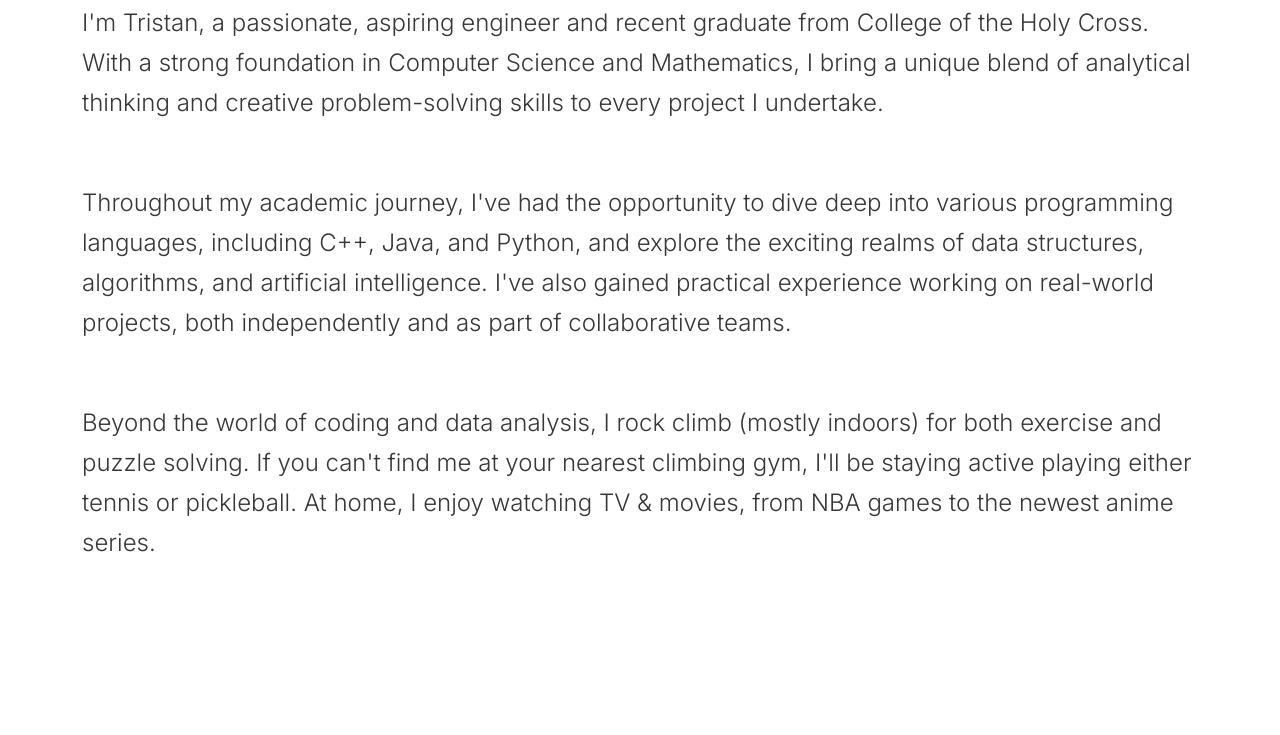
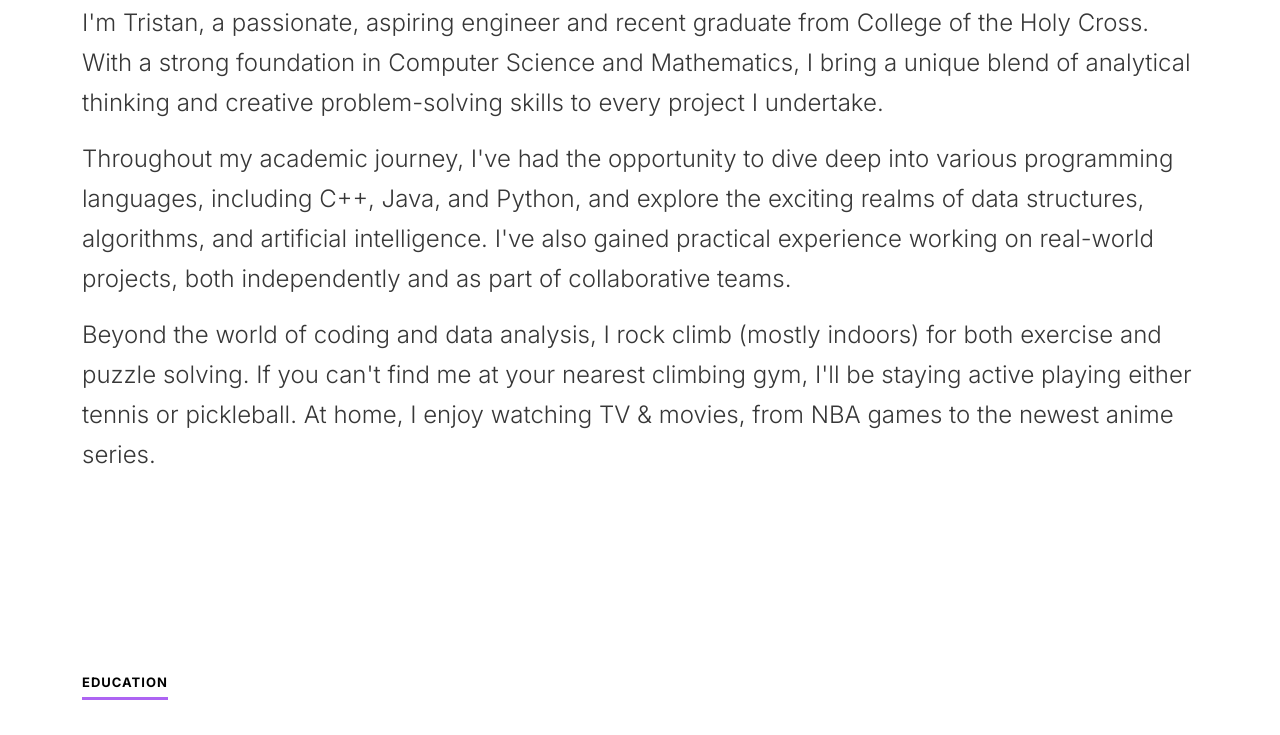
Before and after one commit to tristansilerio/tristansilerio.github.io, a plain HTML site: page index.html in a window 1280 px wide. Shown: the part 1040-1775 px from the top of the page. Drawn offline with nearby package versions, Linux system fonts and the light colour scheme.

Commit message:
formatting

```diff
--- a/assets/css/main.css
+++ b/assets/css/main.css
@@ -316,8 +316,7 @@ svg,img { max-width: 100%; height: auto; }
 ----------------------------------------------------------------*/
 .ds-about-section{ padding-top: 60px; padding-bottom: 60px; }
 .ds-heading{ display: inline-block; font-weight: 700; color: #000; text-transform: uppercase; letter-spacing: 1px; font-size: 13px; border-bottom: 3px solid #ad64f2; padding-bottom: 7px; margin-bottom: 23px; }
-.ds-about-section p{ color: #373737; font-size: 24px; line-height: 40px; font-weight: 300; margin-bottom: 60px; }
-
+.ds-about-section p{ color: #373737; font-size: 24px; line-height: 40px; font-weight: 300;}
 .ds-button{ display: inline-block; text-transform: uppercase;font-size: 12px;line-height: 13px;font-weight: 600;letter-spacing: 3px; color:#ad64f2; padding:17px 30px;  border: 2px solid #ad64f2;border-radius: 60px; }
 .ds-button:hover{ background-color:#ad64f2 ; color: #FFF; }
 .ds-arrow-button i{ display: inline-block; vertical-align: middle; }
```
